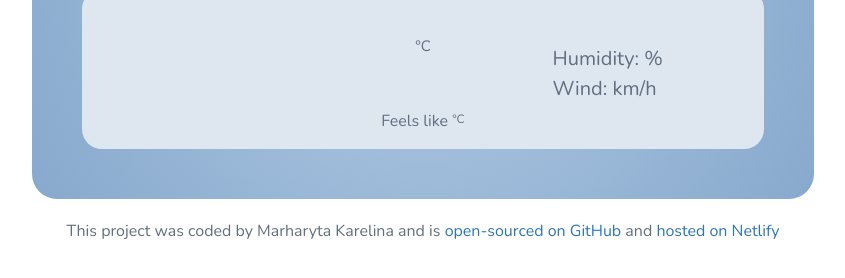
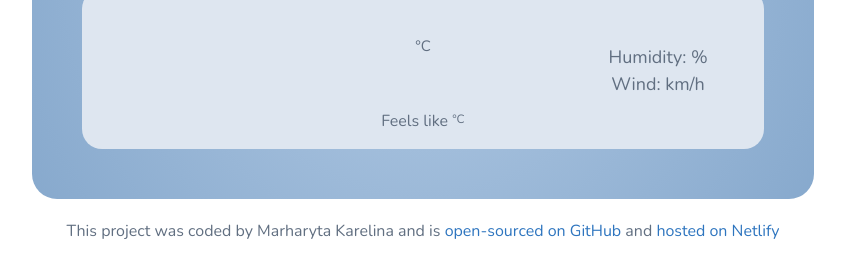
Before and after one commit to marharyta-karelina/project_weather_forecast, a plain HTML site: page index.html in a window 1280 px wide. Shown: the part 284-562 px from the top of the page, without its empty margins (217-1062 px from the left). Drawn offline with nearby package versions, Linux system fonts and the light colour scheme; no server answers.

Commit message:
changed size for factors weather

```diff
--- a/src/styles.css
+++ b/src/styles.css
@@ -77,7 +77,8 @@ a {
 
 .factors-weather {
   margin-top: 55px;
-  font-size: 20px;
+  font-size: 18px;
+  text-align: center;
 }
 .feels_mark_celsius {
   position: relative;
```
